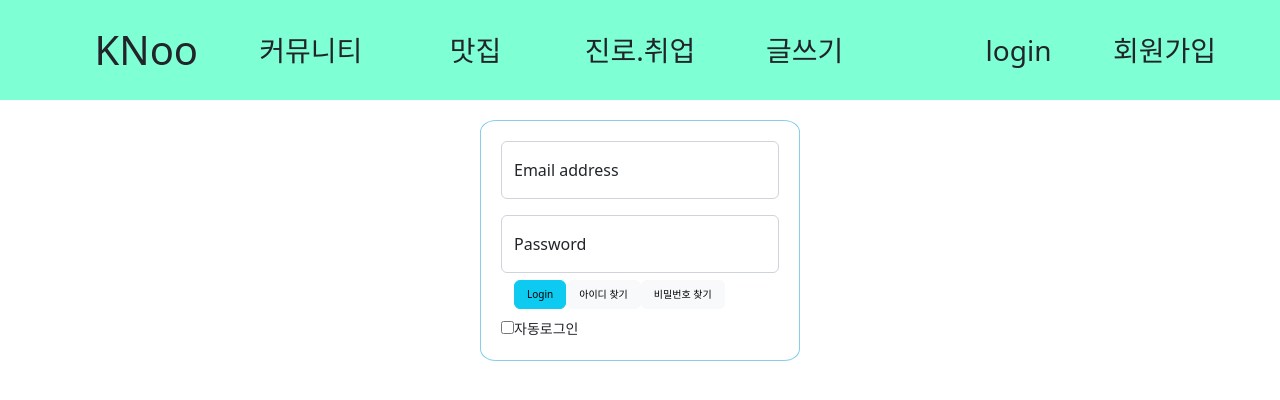
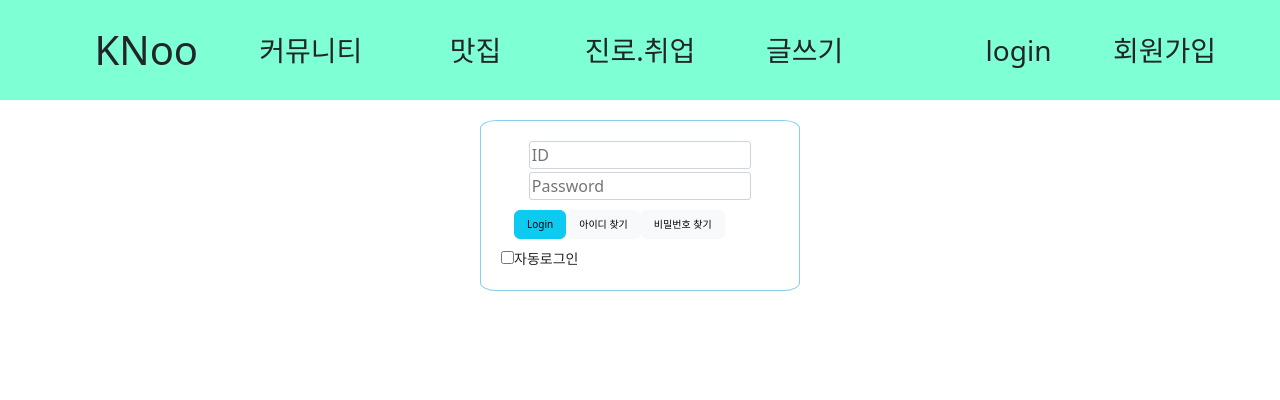
Before and after one commit to KNOO-Project/frontEnd, a React (Create React App) app: page /login in a window 1280 px wide. Shown: the top 400 px of the page. Built offline with nearby package versions, Linux system fonts and the light colour scheme.

Commit message:
login data username으로 수정

```diff
--- a/package.json
+++ b/package.json
@@ -11,12 +11,13 @@
     "node-sass": "^7.0.3",
     "react": "^18.2.0",
     "react-bootstrap": "^2.7.2",
+    "react-cookie": "^4.1.1",
     "react-dom": "^18.2.0",
     "react-router-dom": "^6.9.0",
     "react-scripts": "5.0.1",
     "web-vitals": "^2.1.4"
   },
-  "proxy" : "http://210.125.212.192:8888",
+  "proxy": "http://210.125.212.192:8888",
   "scripts": {
     "start": "react-scripts start",
     "build": "react-scripts build",
--- a/src/category-css/login.css
+++ b/src/category-css/login.css
@@ -6,8 +6,15 @@
     border-radius: 5%;
 }
 div{box-sizing: border-box;}
+
 .form-box{
     margin: 20px;
+}
+.form-box > input {
+    border: 1px solid #ced4da;
+    border-radius: 3px;
+    margin-bottom: 3px;
+    width: 80%;
 }
 .btn{
     display: flex;
--- a/src/category/login.js
+++ b/src/category/login.js
@@ -1,11 +1,12 @@
-import {FloatingLabel, Form, Button} from 'react-bootstrap';
+import {Button} from 'react-bootstrap';
 import '../category-css/login.css';
 import { useState  } from 'react';
 import axios from 'axios';
+import { useCookies } from 'react-cookie';
 
 function Login(){
     let [data, setData] = useState({
-        id : '',
+        username : '',
         password : ''
     })
     let [check, setCheck] = useState(false);
@@ -18,32 +19,27 @@ function Login(){
         id : '',
         email : ''
     })
-
+    const [cookies, setCookie, removeCookie] = useCookies(['userinfo']);
     //console.log(check)
     return(
         <div className='login-form'>
             <form className='form-box'>
-                <FloatingLabel controlId="floatingInput" label="Email address" className="mb-3">
-                    <Form.Control type="email" placeholder="name@example.com" value={data.id}
+                    <input type="email" placeholder="ID" value={data.username}
                     onChange={(e) => {setData((data) => ({
                         ...data,
-                        id : e.target.value
+                        username : e.target.value
                     }))}} />
-                </FloatingLabel>
-                <FloatingLabel controlId="floatingPassword" label="Password">
-                    <Form.Control type="password" placeholder="Password" value={data.password}
+                    <input type="password" placeholder="Password" value={data.password}
                     onChange={e => {setData((data) => ({
                         ...data,
                         password : e.target.value
                     }))}} />
-                </FloatingLabel>
                 <div className='btn'>
                     <Button className='btn-login' variant="info" onClick={(e)=>{
                         e.preventDefault();
-                        console.log(data);
-                        axios.post('/post', data)
-                        .then((res) => {console.log(res)})
-                        .catch(console.log('err'))
+                        axios.post('/api/v1/auth/sign-in', data)
+                        .then((res) => {console.log(res.data)})
+                        .catch((res) => {console.log(res)})
                         }}>Login</Button>
                     <Button className='btn-id' variant="light"
                     onClick={() => {setSearchId((prev) => !prev);
@@ -100,7 +96,7 @@ function Login(){
                     setCheck(prev => !prev)
                 }}/>
                 <label for='자동로그인' >자동로그인</label>
-            </div>
+                </div>
             </form>
         </div>
     )
--- a/src/index.js
+++ b/src/index.js
@@ -4,13 +4,17 @@ import './index.css';
 import App from './App';
 import reportWebVitals from './reportWebVitals';
 import { BrowserRouter } from 'react-router-dom';
+import { CookiesProvider } from 'react-cookie';
+
 
 const root = ReactDOM.createRoot(document.getElementById('root'));
 root.render(
   <React.StrictMode>
-    <BrowserRouter>
-      <App />
-    </BrowserRouter>
+    <CookiesProvider>
+      <BrowserRouter>
+        <App />
+      </BrowserRouter>
+    </CookiesProvider>
   </React.StrictMode>
 );
 
```
Also changed, not shown: 1 other file (tests, documents, lock files or other folders).
